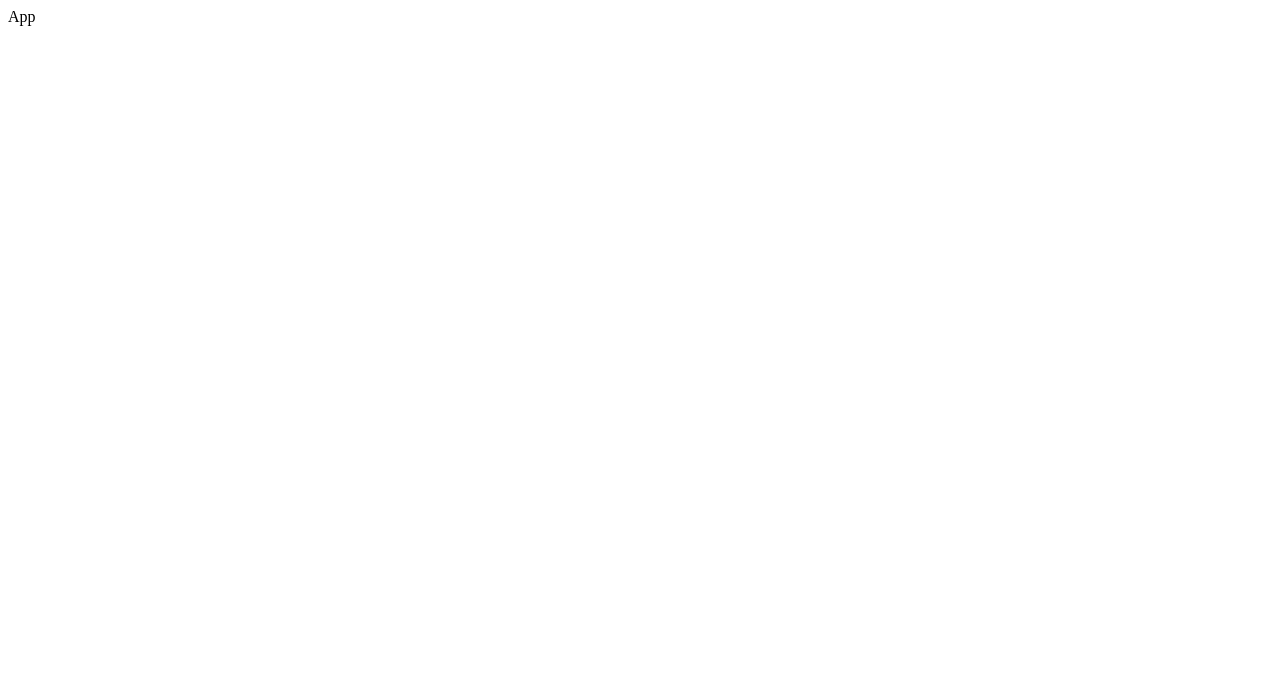
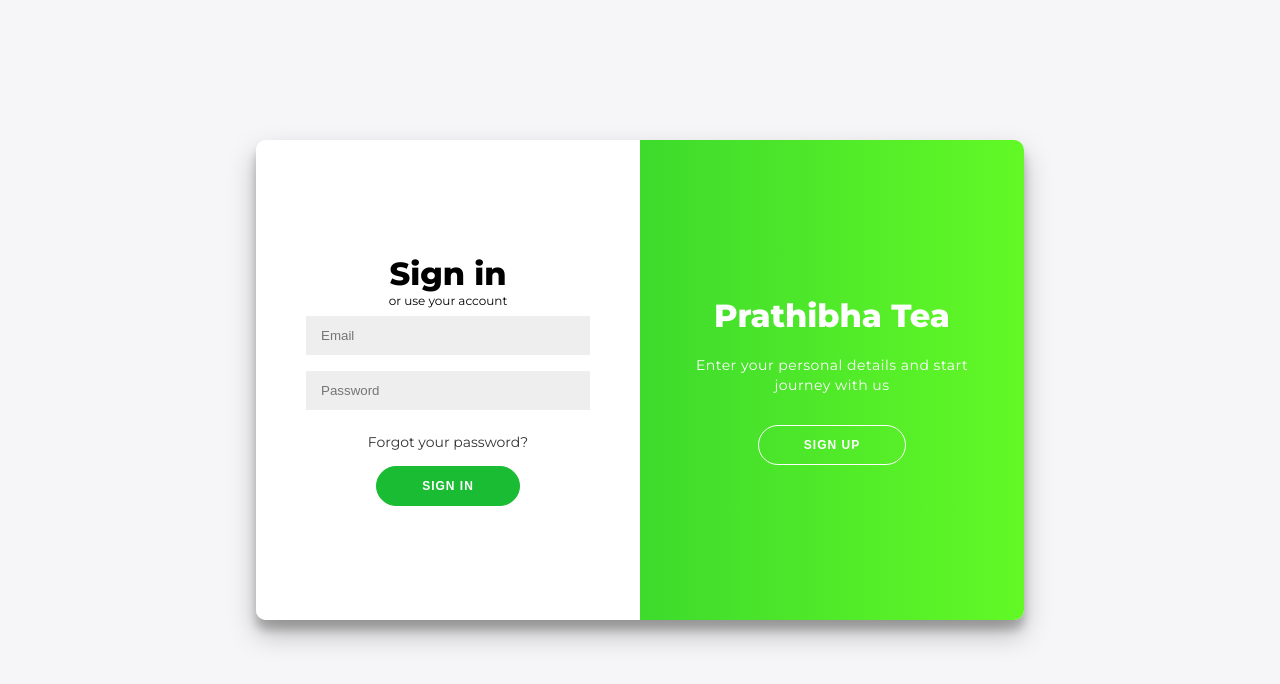
Before and after one commit to nethsaraPrabash/evergreen-web, a React (Vite) app: page / in a window 1280 px wide. Shown: the top 684 px of the page. Built offline with nearby package versions, Linux system fonts and the light colour scheme.

Commit message:
auth initialized

```diff
--- a/package.json
+++ b/package.json
@@ -10,6 +10,7 @@
     "preview": "vite preview"
   },
   "dependencies": {
+    "@fortawesome/fontawesome-free": "^6.7.1",
     "react": "^18.3.1",
     "react-dom": "^18.3.1"
   },
@@ -22,6 +23,7 @@
     "eslint-plugin-react-hooks": "^5.0.0",
     "eslint-plugin-react-refresh": "^0.4.14",
     "globals": "^15.12.0",
+    "react-router-dom": "^7.0.2",
     "typescript": "~5.6.2",
     "typescript-eslint": "^8.15.0",
     "vite": "^6.0.1"
--- a/src/App.tsx
+++ b/src/App.tsx
@@ -1,8 +1,15 @@
 import React from 'react'
+import { BrowserRouter,Routes,Route } from 'react-router-dom'
+import AuthForm from './pages/auth/AuthForm'
 
 const App = () => {
   return (
-    <div>App</div>
+    <BrowserRouter>
+      <Routes>
+        <Route path="/" element={<AuthForm />}>
+        </Route>
+      </Routes>
+    </BrowserRouter>
   )
 }
 
--- a/src/index.css
+++ b/src/index.css
@@ -0,0 +1 @@
+@import '@fortawesome/fontawesome-free/css/all.min.css';
--- a/src/main.tsx
+++ b/src/main.tsx
@@ -1,6 +1,7 @@
 import { StrictMode } from 'react'
 import { createRoot } from 'react-dom/client'
 import App from './App.tsx'
+
 
 createRoot(document.getElementById('root')!).render(
   <StrictMode>
--- /dev/null
+++ b/src/pages/auth/AuthForm.tsx
@@ -0,0 +1,58 @@
+import "../../styles/AuthForm.css";
+
+
+const AuthForm = () => {
+
+	const handleSignUp = () => {
+		const container = document.getElementById('container');
+		container?.classList.add("rightPanelActive");
+	}
+
+	const handleSignIn = () => {
+		const container = document.getElementById('container');
+		container?.classList.remove("rightPanelActive");
+	}
+
+
+
+  return (
+    <div className="container" id="container">
+	<div className="formContainer signUpContainer">
+		<form action="#">
+			<h1>Create Account</h1>
+			<span>or use your email for registration</span>
+			<input type="text" placeholder="Name" />
+			<input type="email" placeholder="Email" />
+			<input type="password" placeholder="Password" />
+			<button>Sign Up</button>
+		</form>
+	</div>
+	<div className="formContainer signInContainer">
+		<form action="#">
+			<h1>Sign in</h1>
+			<span>or use your account</span>
+			<input type="email" placeholder="Email" />
+			<input type="password" placeholder="Password" />
+			<a href="#">Forgot your password?</a>
+			<button>Sign In</button>
+		</form>
+	</div>
+	<div className="overlayContainer">
+		<div className="overlay">
+			<div className="overlayPanel overlayLeft">
+				<h1>Prathibha Tea</h1>
+				<p>IF you have an account please Login!</p>
+				<button className="ghost" onClick={handleSignIn}>Sign In</button>
+			</div>
+			<div className="overlayPanel overlayRight">
+				<h1>Prathibha Tea</h1>
+				<p>Enter your personal details and start journey with us</p>
+				<button className="ghost" onClick={handleSignUp}>Sign Up</button>
+			</div>
+		</div>
+	</div>
+</div>
+  )
+}
+
+export default AuthForm
--- /dev/null
+++ b/src/styles/AuthForm.css
@@ -0,0 +1,227 @@
+
+@import url('https://fonts.googleapis.com/css?family=Montserrat:400,800');
+
+* {
+	box-sizing: border-box;
+}
+
+body {
+	background: #f6f5f7;
+	display: flex;
+	justify-content: center;
+	align-items: center;
+	flex-direction: column;
+	font-family: 'Montserrat', sans-serif;
+	height: 100vh;
+	margin: -20px 0 50px;
+}
+
+h1 {
+	font-weight: bold;
+	margin: 0;
+}
+
+h2 {
+	text-align: center;
+}
+
+p {
+	font-size: 14px;
+	font-weight: 100;
+	line-height: 20px;
+	letter-spacing: 0.5px;
+	margin: 20px 0 30px;
+}
+
+span {
+	font-size: 12px;
+}
+
+a {
+	color: #333;
+	font-size: 14px;
+	text-decoration: none;
+	margin: 15px 0;
+}
+
+button {
+	border-radius: 20px;
+	border: 1px solid #1abc33;
+	background-color: #1abc33;
+	color: #FFFFFF;
+	font-size: 12px;
+	font-weight: bold;
+	padding: 12px 45px;
+	letter-spacing: 1px;
+	text-transform: uppercase;
+	transition: transform 80ms ease-in;
+}
+
+button:active {
+	transform: scale(0.95);
+}
+
+button:focus {
+	outline: none;
+}
+
+button.ghost {
+	background-color: transparent;
+	border-color: #FFFFFF;
+}
+
+form {
+	background-color: #FFFFFF;
+	display: flex;
+	align-items: center;
+	justify-content: center;
+	flex-direction: column;
+	padding: 0 50px;
+	height: 100%;
+	text-align: center;
+}
+
+input {
+	background-color: #eee;
+	border: none;
+	padding: 12px 15px;
+	margin: 8px 0;
+	width: 100%;
+}
+
+.container {
+	background-color: #fff;
+	border-radius: 10px;
+  	box-shadow: 0 14px 28px rgba(0,0,0,0.25),
+			0 10px 10px rgba(0,0,0,0.22);
+	position: relative;
+	overflow: hidden;
+	width: 768px;
+	max-width: 100%;
+	min-height: 480px;
+}
+
+.formContainer {
+	position: absolute;
+	top: 0;
+	height: 100%;
+	transition: all 0.6s ease-in-out;
+}
+
+.signInContainer {
+	left: 0;
+	width: 50%;
+	z-index: 2;
+}
+
+.container.rightPanelActive .signInContainer {
+	transform: translateX(100%);
+}
+
+.signUpContainer {
+	left: 0;
+	width: 50%;
+	opacity: 0;
+	z-index: 1;
+}
+
+.container.rightPanelActive .signUpContainer {
+	transform: translateX(100%);
+	opacity: 1;
+	z-index: 5;
+	animation: show 0.6s;
+}
+
+@keyframes show {
+	0%, 49.99% {
+		opacity: 0;
+		z-index: 1;
+	}
+
+	50%, 100% {
+		opacity: 1;
+		z-index: 5;
+	}
+}
+
+.overlayContainer {
+	position: absolute;
+	top: 0;
+	left: 50%;
+	width: 50%;
+	height: 100%;
+	overflow: hidden;
+	transition: transform 0.6s ease-in-out;
+	z-index: 100;
+}
+
+.container.rightPanelActive .overlayContainer{
+	transform: translateX(-100%);
+}
+
+.overlay {
+	background: #62f926;
+	background: -webkit-linear-gradient(to right, #1abc33, #62f926);
+	background: linear-gradient(to right, #1abc33, #62f926);
+	background-repeat: no-repeat;
+	background-size: cover;
+	background-position: 0 0;
+	color: #FFFFFF;
+	position: relative;
+	left: -100%;
+	height: 100%;
+	width: 200%;
+  	transform: translateX(0);
+	transition: transform 0.6s ease-in-out;
+}
+
+.container.rightPanelActive .overlay {
+  	transform: translateX(50%);
+}
+
+.overlayPanel {
+	position: absolute;
+	display: flex;
+	align-items: center;
+	justify-content: center;
+	flex-direction: column;
+	padding: 0 40px;
+	text-align: center;
+	top: 0;
+	height: 100%;
+	width: 50%;
+	transform: translateX(0);
+	transition: transform 0.6s ease-in-out;
+}
+
+.overlayLeft {
+	transform: translateX(-20%);
+}
+
+.container.rightPanelActive .overlayLeft {
+	transform: translateX(0);
+}
+
+.overlayRight {
+	right: 0;
+	transform: translateX(0);
+}
+
+.container.rightPanelActive .overlayRight {
+	transform: translateX(20%);
+}
+
+.socialContainer {
+	margin: 20px 0;
+}
+
+.socialContainer a {
+	border: 1px solid #DDDDDD;
+	border-radius: 50%;
+	display: inline-flex;
+	justify-content: center;
+	align-items: center;
+	margin: 0 5px;
+	height: 40px;
+	width: 40px;
+}
```
Also changed, not shown: 1 other file (tests, documents, lock files or other folders).
